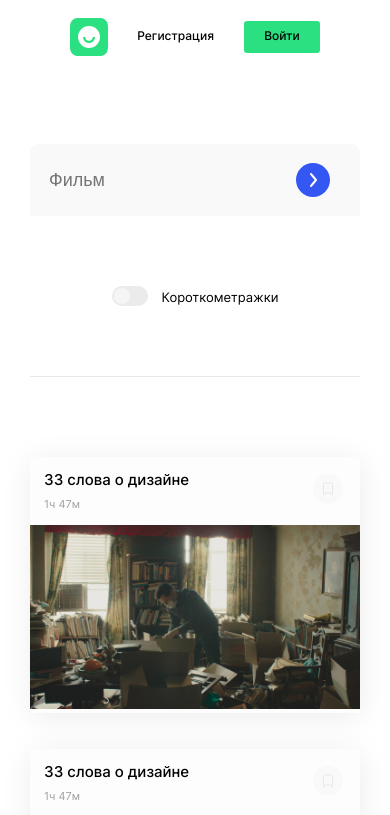
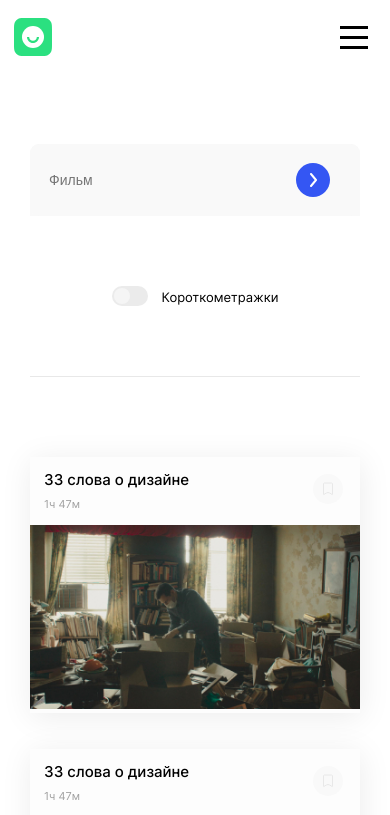
Before and after one commit to zubastu/movies-explorer-frontend, a React (Create React App) app: page /movies in a window 390 px wide. Shown: the top 815 px of the page. Built offline with nearby package versions, Linux system fonts and the light colour scheme.

Commit message:
Сделал бергер меню

```diff
--- a/src/components/Header/Header.css
+++ b/src/components/Header/Header.css
@@ -12,3 +12,28 @@
   height: 38px;
   margin: 0;
 }
+.header__burger-button{
+  display: none;
+  cursor: pointer;
+  margin: 0;
+  padding: 0;
+  border: none;
+  height: 44px;
+  width: 44px;
+  background: url("../../images/header-burger-button.svg") center;
+}
+@media screen and (max-width: 1200px){
+  .header{
+    width: calc(100% - 30px *2);
+  }
+}
+@media screen and (max-width: 800px){
+  .header__burger-button{
+    display: block;
+  }
+}
+@media screen and (max-width: 500px){
+  .header{
+    width: calc(100% - 14px *2);
+  }
+}
--- a/src/components/Header/Header.js
+++ b/src/components/Header/Header.js
@@ -8,6 +8,7 @@ const Header = () => {
     <header className="header">
       <img className="logo" alt="Логотип" src={logo} />
       <Navigation />
+      <button className="header__burger-button" />
     </header>
   );
 };
--- a/src/components/Navigation/Navigation.css
+++ b/src/components/Navigation/Navigation.css
@@ -33,3 +33,8 @@
 .nav__item_type_signup{
   color: #000000;
 }
+@media screen and (max-width: 800px){
+  .nav{
+    display: none;
+  }
+}
--- a/src/components/SearchForm/SearchForm.css
+++ b/src/components/SearchForm/SearchForm.css
@@ -55,4 +55,9 @@
   .form__type_search{
     min-width: 300px;
   }
+  .form__input_type_search{
+    font-size: 14px;
+    font-weight: 400;
+    line-height: 20px;
+  }
 }
```
Also changed, not shown: src/images/header-burger-button.svg (added).
